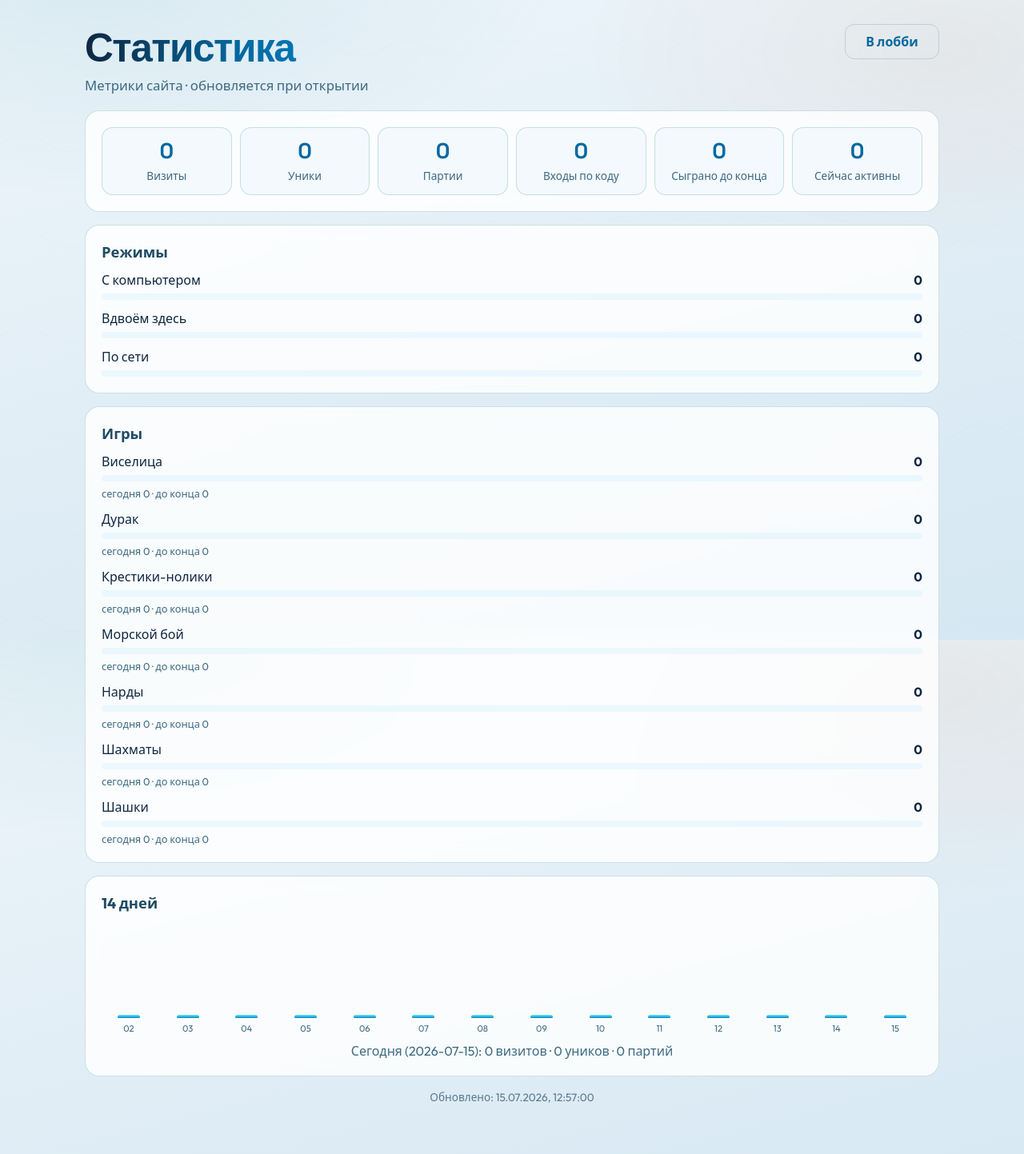
After one commit to Tim9784/dream, a Flask app: template seabattle/templates/stats.html in a window 1280 px wide. The commit adds this page. Shown: the whole page at 80% size. Run offline with Flask 3, Linux system fonts and the light colour scheme; the template is opened without the code that fills it, so the values that code supplies are empty.

Commit message:
Add site statistics metrics and /stats page
Track visits, unique visitors, rooms, joins, finished games and modes.
Expose /api/stats and a simple stats dashboard linked from the lobby.

Co-authored-by: Tim9784 <Tim9784@users.noreply.github.com>

```diff
--- a/seabattle/app.py
+++ b/seabattle/app.py
@@ -15,6 +15,8 @@ from flask import Flask, g, jsonify, render_template, request
 
 from games import GAMES, get_game
 from memory_store import FileStore, MemoryStore
+from stats import snapshot as stats_snapshot
+from stats import track_finished, track_join, track_room_created, track_visit
 
 ROOM_TTL = 3 * 60 * 60
 CODE_LEN = 6
@@ -396,7 +398,18 @@ def server_error(_err):
 
 @app.get("/")
 def index():
+    track_visit(rds, g.client_ip)
     return render_template("index.html", games=GAMES)
+
+
+@app.get("/stats")
+def stats_page():
+    return render_template("stats.html")
+
+
+@app.get("/api/stats")
+def api_stats():
+    return jsonify(stats_snapshot(rds, GAMES, count_rooms))
 
 
 @app.get("/api/games")
@@ -493,6 +506,7 @@ def create_room():
         start_game_room(room)
 
     save_room(code, room)
+    track_room_created(rds, game_id, vs_ai, vs_local)
     payload = {
         "ok": True,
         "code": code,
@@ -547,6 +561,7 @@ def join_room():
     if seats_ready(room):
         start_game_room(room)
     save_room(code, room)
+    track_join(rds)
     return jsonify({
         "ok": True,
         "code": code,
@@ -566,10 +581,14 @@ def get_room(code: str):
         return jsonify({"ok": False, "error": "Комната не найдена"}), 404
     # если vs AI и почему-то не доиграл ход — догоняем
     if room.get("vs_ai"):
+        was_done = room.get("phase") == "done"
         before = json.dumps(room, sort_keys=True, default=str)
         run_ai_turns(room)
         after = json.dumps(room, sort_keys=True, default=str)
-        if before != after:
+        if (not was_done) and room.get("phase") == "done" and not room.get("stats_finished"):
+            room["stats_finished"] = True
+            track_finished(rds, room.get("game") or "")
+        if before != after or room.get("stats_finished"):
             save_room(code, room)
     token = str(request.args.get("token", ""))
     slot = player_slot(room, token) if token else None
@@ -597,11 +616,15 @@ def room_action(code: str):
         return jsonify({"ok": False, "error": "Ждём игроков"}), 409
 
     mod = get_game(room["game"])
+    was_done = room.get("phase") == "done"
     ok, err = mod.apply_action(room, slot, data)
     if not ok:
         return jsonify({"ok": False, "error": err}), 400
 
     maybe_schedule_ai(room)
+    if (not was_done) and room.get("phase") == "done" and not room.get("stats_finished"):
+        room["stats_finished"] = True
+        track_finished(rds, room.get("game") or "")
     save_room(code, room)
     return jsonify({"ok": True, "state": public_state(room, slot)})
 
@@ -685,6 +708,9 @@ def leave_room(code: str):
         else:
             room["winner"] = None
             room["message"] = f"{leaver} вышел. Партия окончена"
+        if not room.get("stats_finished"):
+            room["stats_finished"] = True
+            track_finished(rds, room.get("game") or "")
         save_room(code, room)
         return jsonify({"ok": True, "left": True})
 
--- a/seabattle/static/style.css
+++ b/seabattle/static/style.css
@@ -444,3 +444,36 @@ html[data-theme="light"] .handover{background:rgba(15,39,64,.05)}
   .dcard{width:52px;height:74px;font-size:.95rem}
   .dpair{width:68px;height:90px}
 }
+
+/* stats */
+.stats-grid{
+  display:grid;grid-template-columns:repeat(auto-fit,minmax(140px,1fr));gap:10px;
+}
+.stat-card{
+  padding:14px 12px;border-radius:14px;border:1px solid var(--line);background:var(--chip);
+  text-align:center;
+}
+.stat-val{
+  font-family:'Space Grotesk',sans-serif;font-size:1.7rem;font-weight:700;color:var(--foam);line-height:1.1;
+}
+.stat-lbl{color:var(--soft);font-size:.85rem;margin-top:6px}
+.stats-modes,.stats-games{display:grid;gap:12px}
+.mode-row,.game-row{display:grid;gap:6px}
+.mode-top,.game-top{display:flex;justify-content:space-between;gap:10px;align-items:baseline}
+.mode-bar{
+  height:8px;border-radius:999px;background:rgba(125,211,252,.12);overflow:hidden;
+}
+.mode-bar span{
+  display:block;height:100%;border-radius:999px;
+  background:linear-gradient(90deg,var(--accent),#67e8f9);
+}
+.game-sub{color:var(--soft);font-size:.8rem}
+.stats-chart{
+  display:flex;align-items:flex-end;gap:6px;min-height:140px;padding-top:8px;
+}
+.bar-col{flex:1;display:flex;flex-direction:column;align-items:center;gap:6px;min-width:0}
+.bar-col .bar{
+  width:100%;max-width:28px;border-radius:8px 8px 4px 4px;
+  background:linear-gradient(180deg,#67e8f9,var(--accent));
+}
+.bar-d{color:var(--soft);font-size:.7rem}
--- a/seabattle/templates/index.html
+++ b/seabattle/templates/index.html
@@ -7,7 +7,7 @@
 <link rel="preconnect" href="https://fonts.googleapis.com">
 <link rel="preconnect" href="https://fonts.gstatic.com" crossorigin>
 <link href="https://fonts.googleapis.com/css2?family=Outfit:wght@400;600;700;800&family=Space+Grotesk:wght@500;700&display=swap" rel="stylesheet">
-<link rel="stylesheet" href="/static/style.css?v=20260715h">
+<link rel="stylesheet" href="/static/style.css?v=20260716s">
 <script>
 (function(){
   try{
@@ -51,6 +51,7 @@
     <h2 class="section-title">Игры</h2>
     <div class="game-grid" id="gameGrid"></div>
     <p class="hint">Нажми на карточку, чтобы начать</p>
+    <p class="footer" style="margin-top:12px"><a href="/stats" style="color:var(--foam);text-decoration:none">Статистика сайта</a></p>
     <div class="err" id="homeErr"></div>
   </section>
 
@@ -134,6 +135,6 @@
     </div>
   </section>
 </div>
-<script src="/static/app.js?v=20260716a"></script>
+<script src="/static/app.js?v=20260716s"></script>
 </body>
 </html>
--- /dev/null
+++ b/seabattle/templates/stats.html
@@ -0,0 +1,110 @@
+<!DOCTYPE html>
+<html lang="ru">
+<head>
+<meta charset="utf-8">
+<meta name="viewport" content="width=device-width,initial-scale=1,maximum-scale=1,user-scalable=no,viewport-fit=cover">
+<title>Статистика — Игровое лобби</title>
+<link rel="preconnect" href="https://fonts.googleapis.com">
+<link rel="preconnect" href="https://fonts.gstatic.com" crossorigin>
+<link href="https://fonts.googleapis.com/css2?family=Outfit:wght@400;600;700;800&family=Space+Grotesk:wght@500;700&display=swap" rel="stylesheet">
+<link rel="stylesheet" href="/static/style.css?v=20260716s">
+<script>
+(function(){
+  try{
+    var t=localStorage.getItem('seabattle-theme');
+    if(t!=='light'&&t!=='dark'){
+      t=window.matchMedia&&window.matchMedia('(prefers-color-scheme: light)').matches?'light':'dark';
+    }
+    document.documentElement.setAttribute('data-theme', t);
+  }catch(e){ document.documentElement.setAttribute('data-theme','dark'); }
+})();
+</script>
+</head>
+<body>
+<div class="wrap">
+  <div class="header-row">
+    <div>
+      <h1 class="brand">Статистика</h1>
+      <p class="tag">Метрики сайта · обновляется при открытии</p>
+    </div>
+    <a class="theme-btn" href="/" style="text-decoration:none;display:inline-flex;align-items:center;justify-content:center">В лобби</a>
+  </div>
+
+  <section class="panel">
+    <div class="stats-grid" id="totals">
+      <div class="stat-card"><div class="stat-val" id="tVisits">—</div><div class="stat-lbl">Визиты</div></div>
+      <div class="stat-card"><div class="stat-val" id="tUniques">—</div><div class="stat-lbl">Уники</div></div>
+      <div class="stat-card"><div class="stat-val" id="tRooms">—</div><div class="stat-lbl">Партии</div></div>
+      <div class="stat-card"><div class="stat-val" id="tJoins">—</div><div class="stat-lbl">Входы по коду</div></div>
+      <div class="stat-card"><div class="stat-val" id="tFinished">—</div><div class="stat-lbl">Сыграно до конца</div></div>
+      <div class="stat-card"><div class="stat-val" id="tActive">—</div><div class="stat-lbl">Сейчас активны</div></div>
+    </div>
+  </section>
+
+  <section class="panel">
+    <h2 class="section-title">Режимы</h2>
+    <div class="stats-modes" id="modes"></div>
+  </section>
+
+  <section class="panel">
+    <h2 class="section-title">Игры</h2>
+    <div class="stats-games" id="games"></div>
+  </section>
+
+  <section class="panel">
+    <h2 class="section-title">14 дней</h2>
+    <div class="stats-chart" id="chart" aria-label="График визитов"></div>
+    <div class="hint" id="chartHint" style="margin-top:10px"></div>
+  </section>
+
+  <p class="footer" id="updated">…</p>
+</div>
+<script>
+async function loadStats(){
+  const res = await fetch('/api/stats');
+  const d = await res.json();
+  if(!d.ok) throw new Error('stats');
+  const t = d.totals || {};
+  $('tVisits').textContent = t.visits|0;
+  $('tUniques').textContent = t.uniques|0;
+  $('tRooms').textContent = t.rooms|0;
+  $('tJoins').textContent = t.joins|0;
+  $('tFinished').textContent = t.finished|0;
+  $('tActive').textContent = t.active_rooms|0;
+
+  const modes = d.modes || {};
+  const modeLabels = {ai:'С компьютером', local:'Вдвоём здесь', online:'По сети'};
+  const modeTotal = (modes.ai|0)+(modes.local|0)+(modes.online|0) || 1;
+  $('modes').innerHTML = Object.keys(modeLabels).map(k=>{
+    const n = modes[k]|0;
+    const pct = Math.round(n*100/modeTotal);
+    return `<div class="mode-row"><div class="mode-top"><span>${modeLabels[k]}</span><strong>${n}</strong></div><div class="mode-bar"><span style="width:${pct}%"></span></div></div>`;
+  }).join('');
+
+  const maxG = Math.max(1, ...((d.games||[]).map(g=>g.rooms|0)));
+  $('games').innerHTML = (d.games||[]).map(g=>{
+    const pct = Math.round((g.rooms|0)*100/maxG);
+    return `<div class="game-row">
+      <div class="game-top"><span>${esc(g.title)}</span><strong>${g.rooms|0}</strong></div>
+      <div class="mode-bar"><span style="width:${pct}%"></span></div>
+      <div class="game-sub">сегодня ${g.today|0} · до конца ${g.finished|0}</div>
+    </div>`;
+  }).join('') || '<div class="hint">Пока нет данных</div>';
+
+  const days = d.days || [];
+  const maxV = Math.max(1, ...days.map(x=>x.visits|0));
+  $('chart').innerHTML = days.map(x=>{
+    const h = Math.max(4, Math.round(((x.visits|0)/maxV)*120));
+    return `<div class="bar-col" title="${x.date}: ${x.visits|0} визитов, ${x.rooms|0} партий"><div class="bar" style="height:${h}px"></div><div class="bar-d">${x.date.slice(8)}</div></div>`;
+  }).join('');
+  const today = days[days.length-1] || {};
+  $('chartHint').textContent = `Сегодня (${d.today}): ${today.visits|0} визитов · ${today.uniques|0} уников · ${today.rooms|0} партий`;
+  const u = new Date((d.updated_at||0)*1000);
+  $('updated').textContent = 'Обновлено: ' + u.toLocaleString('ru-RU');
+}
+function $(id){ return document.getElementById(id); }
+function esc(s){ return String(s??'').replace(/[&<>"']/g,c=>({'&':'&amp;','<':'&lt;','>':'&gt;','"':'&quot;',"'":'&#39;'}[c])); }
+loadStats().catch(()=>{ $('updated').textContent = 'Не удалось загрузить статистику'; });
+</script>
+</body>
+</html>
```
Also changed, not shown: seabattle/stats.py (added, +135 -0 lines).
